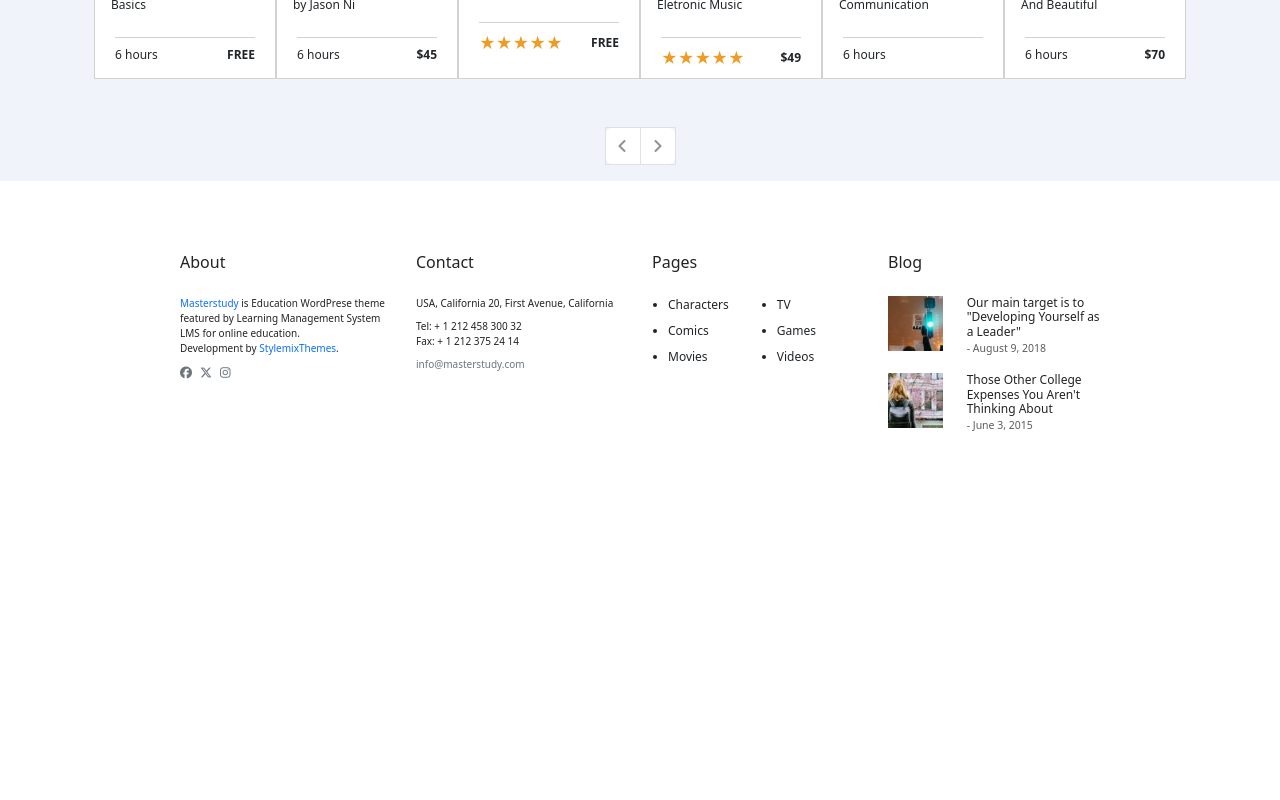
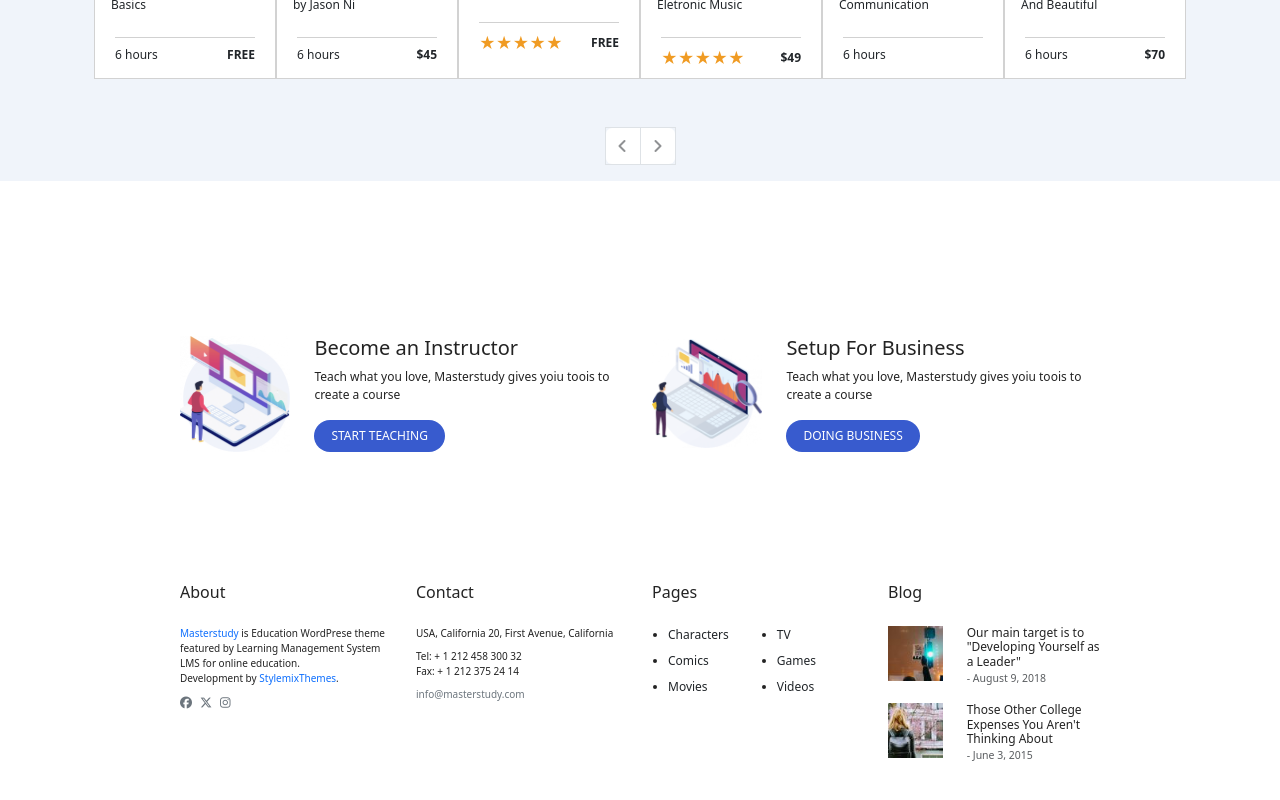
Before and after one commit to MattiaGiarrusso/proj-html-vuejs, a Vue app: page / in a window 1280 px wide. Shown: the part 3434-4234 px from the top of the page. Before the commit the page ends 3924 px from the top, so only its background shows below. Built offline with nearby package versions, Linux system fonts and the light colour scheme.

Commit message:
Feat: create AppBecomeSetup

```diff
--- a/src/App.vue
+++ b/src/App.vue
@@ -6,6 +6,7 @@
   import AppRecentCourses from './components/AppRecentCourses.vue';
   import AppStats from './components/AppStats.vue';
   import AppPopularCourses from './components/AppPopularCourses.vue';
+  import AppBecomeSetup from './components/AppBecomeSetup.vue';
   import AppFooter from './components/AppFooter.vue';
 
 
@@ -18,6 +19,7 @@
       AppRecentCourses,
       AppStats,
       AppPopularCourses,
+      AppBecomeSetup,
       AppFooter
     },
   }
@@ -32,6 +34,7 @@
     <AppRecentCourses></AppRecentCourses>
     <AppStats></AppStats>
     <AppPopularCourses></AppPopularCourses>
+    <AppBecomeSetup></AppBecomeSetup>
   </main>
 
   <footer>
--- /dev/null
+++ b/src/components/AppBecomeSetup.vue
@@ -0,0 +1,62 @@
+<script>
+export default {
+    name: 'AppBecomeSetup',
+    data () {
+        return {
+            cards: [
+                {
+                    img: 'image_box_1-221x231.png',
+                    title: 'Become an Instructor',
+                    text: 'Teach what you love, Masterstudy gives yoiu toois to create a course',
+                    button: 'START TEACHING'
+                },
+                {
+                    img: 'image_box_2-234x231.png',
+                    title: 'Setup For Business',
+                    text: 'Teach what you love, Masterstudy gives yoiu toois to create a course',
+                    button: 'DOING BUSINESS'
+                }
+            ]
+        }
+    },
+    methods: {
+            getImageUrl(name) {
+                return new URL(`../assets/img/${name}`, import.meta.url).href;
+            }
+    }
+}
+</script>
+
+<template>
+ <div class="row ms-container">
+
+    <div class="col-6 d-flex align-items-center" v-for="card in cards">
+        <div class="ms-30 pe-4">
+            <img :src="getImageUrl(card.img)" alt="">
+        </div>
+        <div class="ms-70">
+            <h5 class="fw-lighter">{{ card.title }}</h5>
+            <p class="ms-fs-12">{{ card.text }}</p>
+            <button class="btn ms-btn-blue rounded-pill ms-fs-12">{{ card.button }}</button>
+        </div>
+    </div>
+
+ </div>
+
+</template>
+
+<style scoped lang="scss">
+
+.col-6 {
+    height: 250px;
+}
+
+.ms-30 {
+    width: 30%;
+}
+
+.ms-70 {
+    width: 70%;
+}
+
+</style>
```
